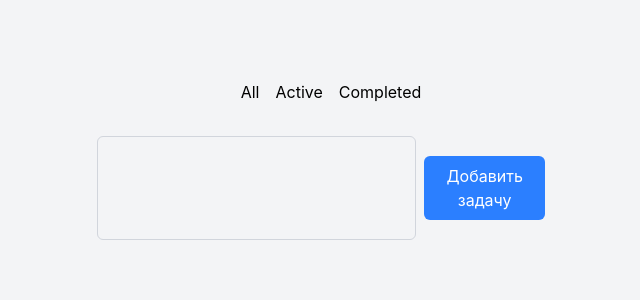
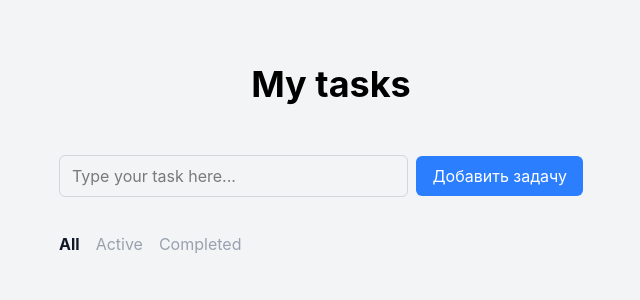
Before and after one commit to ieSkie/todo, a React (Vite) app in the folder todo/: page / in a window 1280 px wide. Shown: the top 300 px of the page, without its empty margins (309-949 px from the left). Built offline with nearby package versions, Linux system fonts and the light colour scheme.

Commit message:
add active filter styling

```diff
--- a/todo/src/App.tsx
+++ b/todo/src/App.tsx
@@ -15,33 +15,11 @@ export default function App() {
     }
   });
   const [input, setInput] = useState("");
-  const [filter, setFilter] = useState<Filter>("all");
+  const [filter, setFilter] = useState<Filter>("All");
   const visibleTasks = tasks.filter((task) => {
-    if (filter === "active") return task.status === false;
-    if (filter === "completed") return task.status === true;
+    if (filter === "Active") return task.status === false;
+    if (filter === "Completed") return task.status === true;
     return true;
-  });
-  const listOfTasks = visibleTasks.map((task) => {
-    return (
-      <li key={task.id}>
-        <input
-          type="checkbox"
-          checked={task.status}
-          onChange={() => toggleStatus(task.id)}
-        ></input>
-        <span className={task.status ? "line-through text-gray-400" : ""}>
-          {task.name}
-        </span>
-        <button
-          className="text-red-500 hover:text-red-700 text-sm"
-          onClick={() => {
-            deleteItem(task.id);
-          }}
-        >
-          Удалить
-        </button>
-      </li>
-    );
   });
 
   function addTask() {
@@ -82,13 +60,16 @@ export default function App() {
 
   return (
     <div className="min-h-screen bg-gray-100 flex flex-col items-center pt-16 px-4">
+      <div className="w-full max-w-xl">
+        <h1 className="text-4xl font-bold text-center mb-8">My tasks</h1>
+        <TaskForm input={input} setInput={setInput} addTask={addTask} />
         <TaskFilters filter={filter} setFilter={setFilter} />
         <TaskList
           visibleTasks={visibleTasks}
           toggleStatus={toggleStatus}
           deleteItem={deleteItem}
         />
-      <TaskForm input={input} setInput={setInput} addTask={addTask} />
+      </div>
     </div>
   );
 }
--- a/todo/src/components/TaskFilters.tsx
+++ b/todo/src/components/TaskFilters.tsx
@@ -5,11 +5,21 @@ type TaskFiltersProps = {
 };
 
 export default function TaskFilters({ filter, setFilter }: TaskFiltersProps) {
-  return (
-    <div className="flex flex-row m-4 gap-4">
-      <button onClick={() => setFilter("all")}>All</button>
-      <button onClick={() => setFilter("active")}>Active</button>
-      <button onClick={() => setFilter("completed")}>Completed</button>
-    </div>
-  );
+  const filters: Filter[] = ["All", "Active", "Completed"];
+  const btnCreator = filters.map((item) => {
+    return (
+      <button
+        key={item}
+        onClick={() => setFilter(item)}
+        className={
+          filter === item
+            ? "font-bold text-gray-900"
+            : "text-gray-400 hover:text-gray-600"
+        }
+      >
+        {item}
+      </button>
+    );
+  });
+  return <div className="flex flex-row m-4 gap-4 w-full">{btnCreator}</div>;
 }
--- a/todo/src/components/TaskForm.tsx
+++ b/todo/src/components/TaskForm.tsx
@@ -6,9 +6,10 @@ type TaskFormProps = {
 
 export default function TaskForm({ input, setInput, addTask }: TaskFormProps) {
   return (
-    <div className="flex m-4">
+    <div className="flex m-4 items-center">
       <input
-        className="border border-gray-300 rounded-md px-3 py-2 w-full focus:outline-none focus:ring-2 focus:ring-blue-400"
+        placeholder="Type your task here..."
+        className="border border-gray-300 rounded-md px-3 py-2 flex-1 focus:outline-none focus:ring-2 focus:ring-blue-400"
         type="text"
         value={input}
         onChange={(e) => {
--- a/todo/src/components/TaskList.tsx
+++ b/todo/src/components/TaskList.tsx
@@ -13,7 +13,11 @@ export default function TaskList({
 }: TaskListProps) {
   const listOfTasks = visibleTasks.map((task) => {
     return (
-      <li key={task.id}>
+      <li
+        key={task.id}
+        className="flex items-center justify-between w-full bg-white rounded-lg p-4 mb-2 shadow"
+      >
+        <div className="flex items-center gap-2">
           <input
             type="checkbox"
             checked={task.status}
@@ -22,6 +26,7 @@ export default function TaskList({
           <span className={task.status ? "line-through text-gray-400" : ""}>
             {task.name}
           </span>
+        </div>
         <button
           className="text-red-500 hover:text-red-700 text-sm"
           onClick={() => {
@@ -33,5 +38,5 @@ export default function TaskList({
       </li>
     );
   });
-  return <ul>{listOfTasks}</ul>;
+  return <ul className="w-full">{listOfTasks}</ul>;
 }
--- a/todo/src/types.ts
+++ b/todo/src/types.ts
@@ -5,4 +5,4 @@ export type Task = {
   createdAt: number;
 };
 
-export type Filter = "all" | "active" | "completed";
+export type Filter = "All" | "Active" | "Completed";
```
Lines whose indentation alone changed are shown as unchanged.
